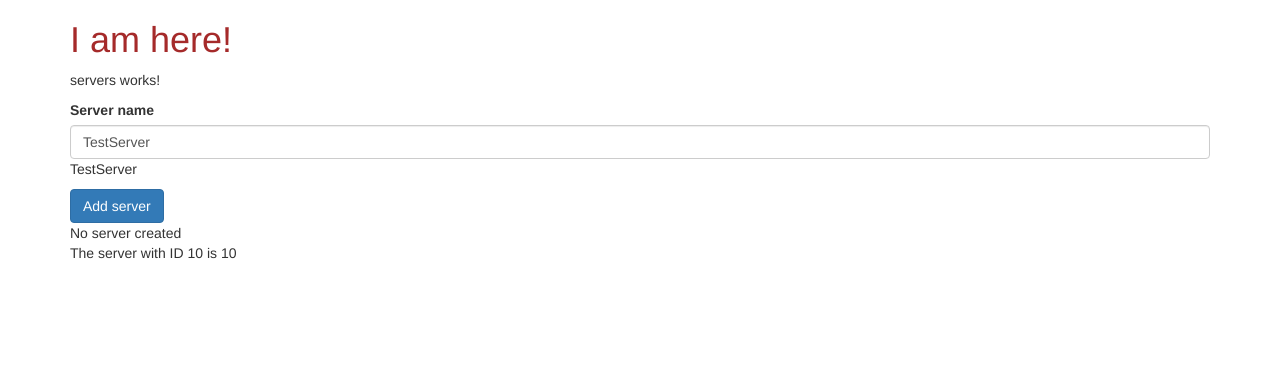
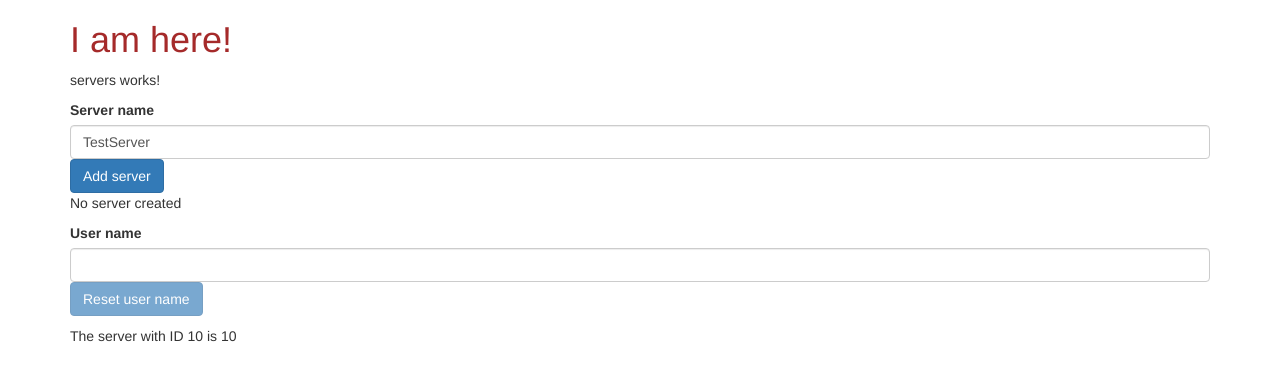
Before and after one commit to TanyaEf/angular-study-app, an Angular app: page / in a window 1280 px wide. Shown: the top 380 px of the page. Built offline with nearby package versions, Linux system fonts and the light colour scheme.

Commit message:
Two-ways binding (assignment)

```diff
--- a/src/app/servers/servers.component.html
+++ b/src/app/servers/servers.component.html
@@ -10,9 +10,25 @@ class="form-control"
        [(ngModel)]="serverName">
 
 
-<p>{{serverName}}</p>
+<!--<p>{{serverName}}</p>-->
 <button class="btn btn-primary"
         [disabled]='!allowNewServer'
-        (click)="onServersCreated()">Add server</button>
-<div >{{serversCreatedStatus}}</div>
+        (click)="onServersCreated()">Add server
+</button>
+<div>{{serversCreatedStatus}}</div>
+<p></p>
+<p></p>
+<p></p>
+<label>User name</label>
+<input type="text"
+       class="form-control"
+       [(ngModel)]="userName">
+<button class="btn btn-primary"
+        [disabled]="userName.length == 0"
+        (click)="userName = ''" >Reset  user name
+</button>
+<div>{{userName}}</div>
+<p></p>
+<p></p>
+<p></p>
 <app-server></app-server>
--- a/src/app/servers/servers.component.ts
+++ b/src/app/servers/servers.component.ts
@@ -12,6 +12,7 @@ export class ServersComponent implements OnInit {
   allowNewServer = false;
   serversCreatedStatus = 'No server created';
   serverName = 'TestServer';
+  userName = '';
 
   constructor() {
     setTimeout(() => {
@@ -23,10 +24,14 @@ export class ServersComponent implements OnInit {
   }
 
   onServersCreated() {
-    this.serversCreatedStatus = 'The server created';
+    this.serversCreatedStatus = 'The server created ' + this.serverName;
   }
 
   onUpdateServername(event: Event) {
     this.serverName = (event.target as HTMLInputElement).value;
   }
+
+  onUserName() {
+    this.userName = '';
+  }
 }
```
